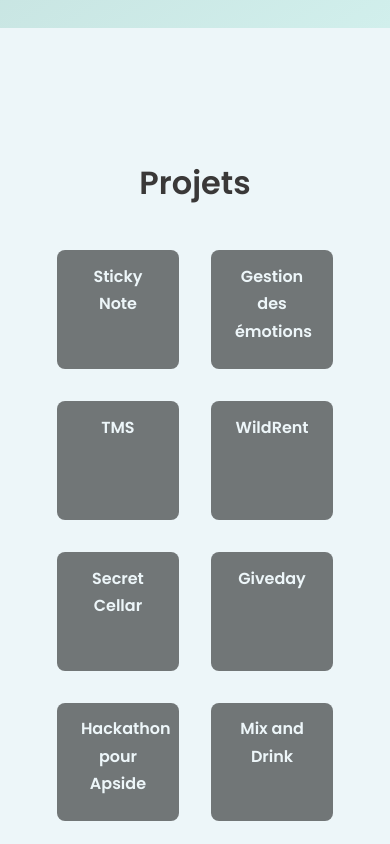
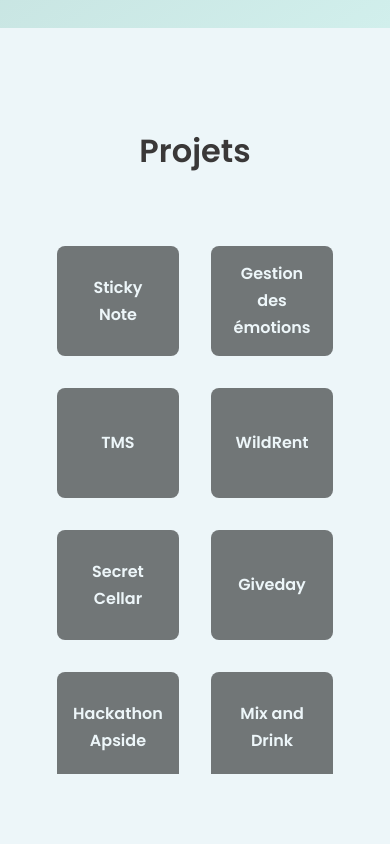
Before and after one commit to val0sch/portfolio_react, a React (Create React App) app: page / in a window 390 px wide. Shown: the part 1820-2664 px from the top of the page. Built offline with nearby package versions, Linux system fonts and the light colour scheme.

Commit message:
modif responsive'

```diff
--- a/src/App.jsx
+++ b/src/App.jsx
@@ -1,12 +1,9 @@
-// import React, { lazy, Suspense } from "react";
 import Home from "./components/home/Home";
 import Nav from "./components/nav/Nav";
 import About from "./components/about/About";
 import Skills from "./components/skills/Skills";
 import Portfolio from "./components/portfolio/Portfolio";
 import Contact from "./components/contact/Contact";
-// import { SliderData } from "./components/portfolio/SliderData";
-// const ImageSlider = lazy(() => import("./components/portfolio/ImageSlider"));
 import "./app.css";
 
 const App = () => {
--- a/src/components/portfolio/SliderData.js
+++ b/src/components/portfolio/SliderData.js
@@ -61,7 +61,7 @@ export const SliderData = [
   },
   {
     images: [hackathon2],
-    title: "Hackathon pour Apside",
+    title: "Hackathon Apside",
     subtitle: "Hackathon #2 - Wild Code School",
     description:
       "Proposition d'outils de partage de projets - Frontend et Backend",
@@ -79,7 +79,7 @@ export const SliderData = [
   },
   {
     images: [hackaton],
-    title: "Hackathon : écologie",
+    title: "Hackathon Ecologie",
     subtitle: "Hackathon #1 - Wild Code School",
     description:
       "Site sur le thème de l'économie circulaire - Consommer une API avec REACT",
--- a/src/components/portfolio/portfolio.css
+++ b/src/components/portfolio/portfolio.css
@@ -21,6 +21,10 @@
   justify-content: center;
   align-items: center;
   box-sizing: border-box;
+
+  overflow-y: scroll;
+  scrollbar-color: var(--color-transparent-dark) transparent;
+  scrollbar-width: thin;
 }
 .projectsContainer > ul {
   overflow: scroll;
@@ -100,13 +104,21 @@
     height: 16%;
     width: 25%;
     text-align: center;
-    vertical-align: middle;
+    display: flex;
+    justify-content: center;
+    align-items: center;
   }
-
+  #projects > h2 {
+    margin: 0;
+  }
   .popup {
     width: 60%;
   }
+
   .imagesBox > img {
     width: 100%;
   }
+  .projectsContainer {
+    margin-top: 3rem;
+  }
 }
```
